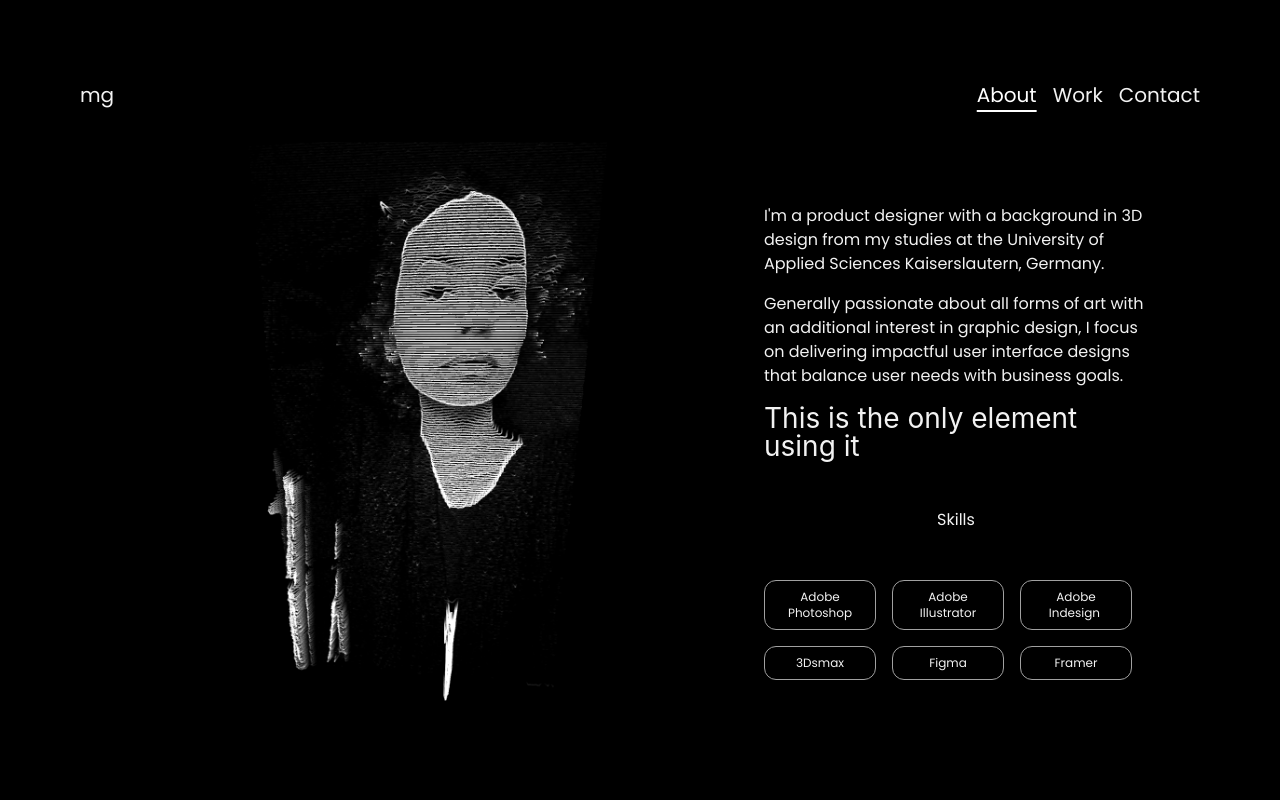
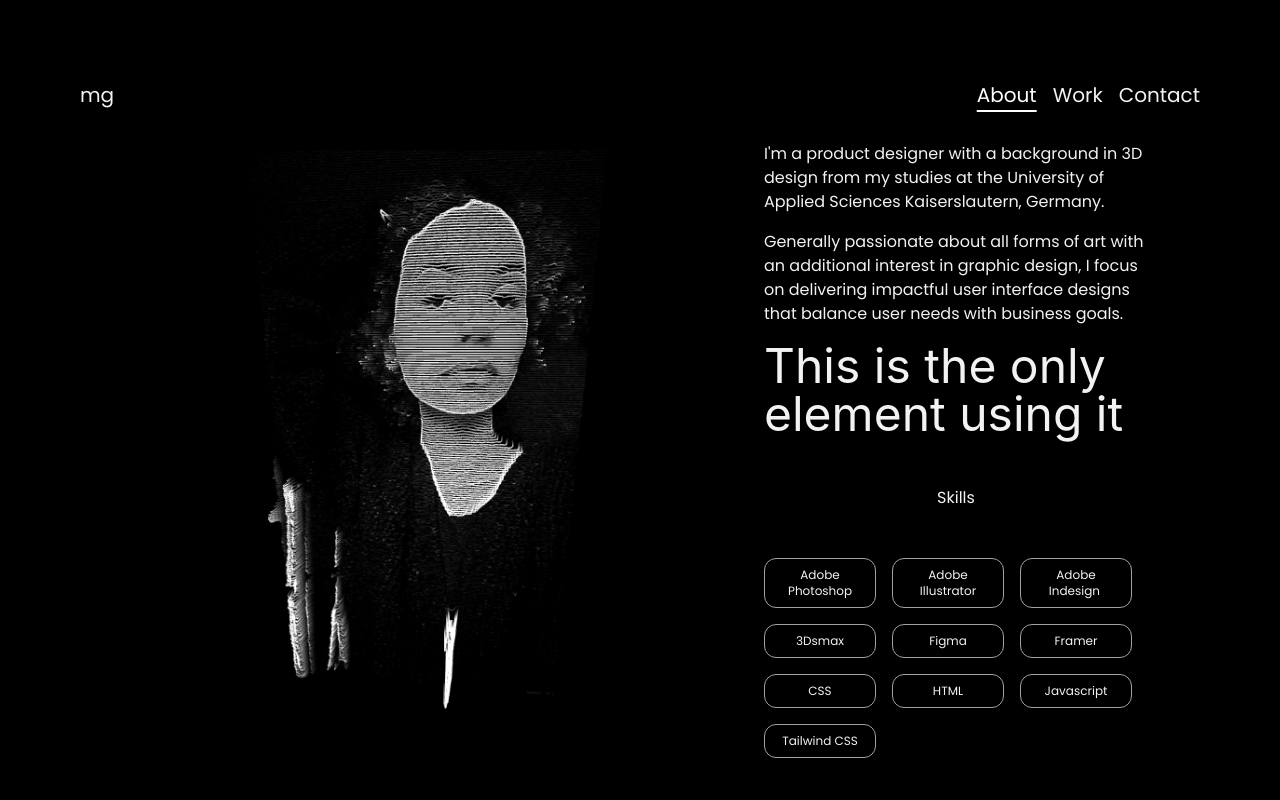
Before and after one commit to michelleg00/react-demo, a React (Vite) app: page /about in a window 1280 px wide. Shown: the top 800 px of the page. Built offline with nearby package versions, Linux system fonts and the light colour scheme.

Commit message:
contact form styling

```diff
--- a/src/components/Form.jsx
+++ b/src/components/Form.jsx
@@ -6,7 +6,7 @@ function Form() {
 
     return (
         <form onSubmit={handleSubmit} className="flex flex-col justify-center w-full max-w-md gap-6">
-            <h1>Contact me</h1>
+            <h3>Contact me</h3>
             <input type="text" placeholder="Name" />
             <input type="email" placeholder="E-Mail" />
             <textarea placeholder="Message" className = "h-40"/>
--- a/src/index.css
+++ b/src/index.css
@@ -27,7 +27,7 @@ nav {
   font-size: 20px;
 }
 
-h1 {
+h3 {
   font-size: 28px;
 }
 
--- a/src/pages/Work.jsx
+++ b/src/pages/Work.jsx
@@ -1,11 +1,8 @@
-
-
 
 
 function Work() {
   return (
     <>
-
     </>
   );
 }
--- a/src/skills.json
+++ b/src/skills.json
@@ -5,7 +5,11 @@
     { "id": 3, "name": "Adobe Indesign\u00A0" },
     { "id": 4, "name": "3Dsmax" },
     { "id": 5, "name": "Figma" },
-    { "id": 6, "name": "Framer" }
+    { "id": 6, "name": "Framer" },
+    { "id": 7, "name": "CSS" },
+    { "id": 8, "name": "HTML" },
+    { "id": 9, "name": "Javascript" },
+    { "id": 10, "name": "Tailwind CSS" }
   ]
 
 }
```
